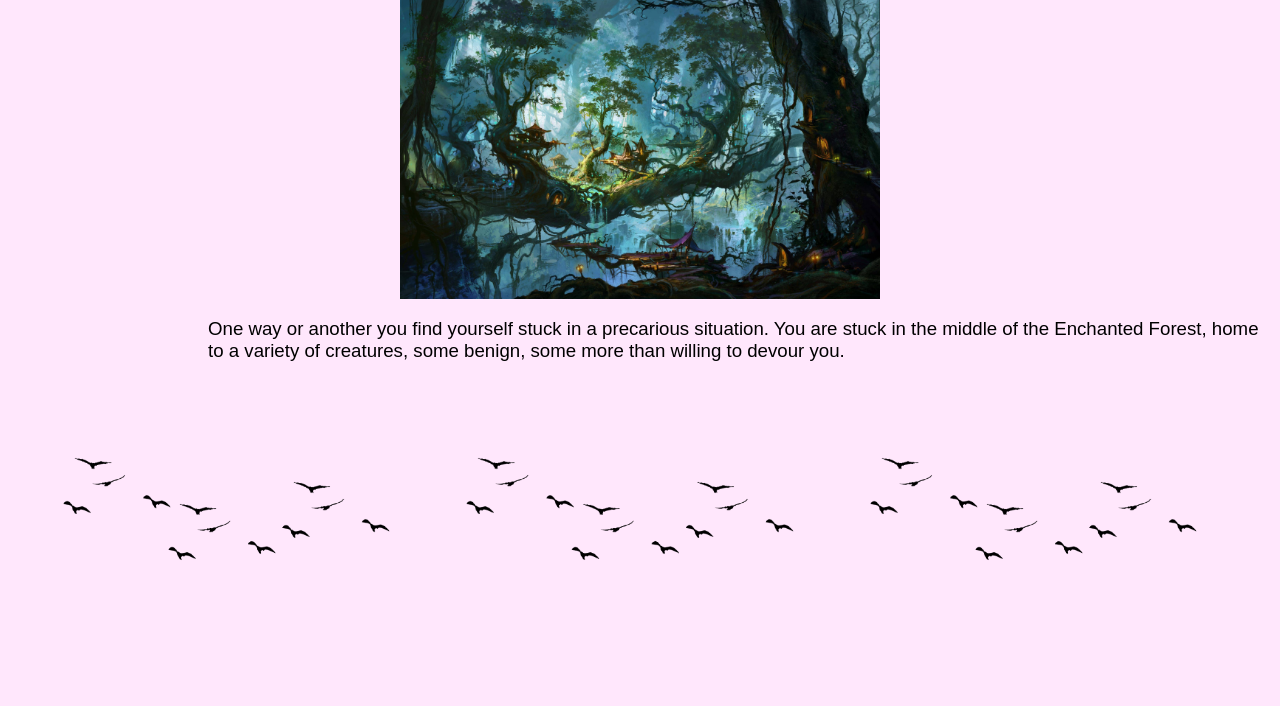
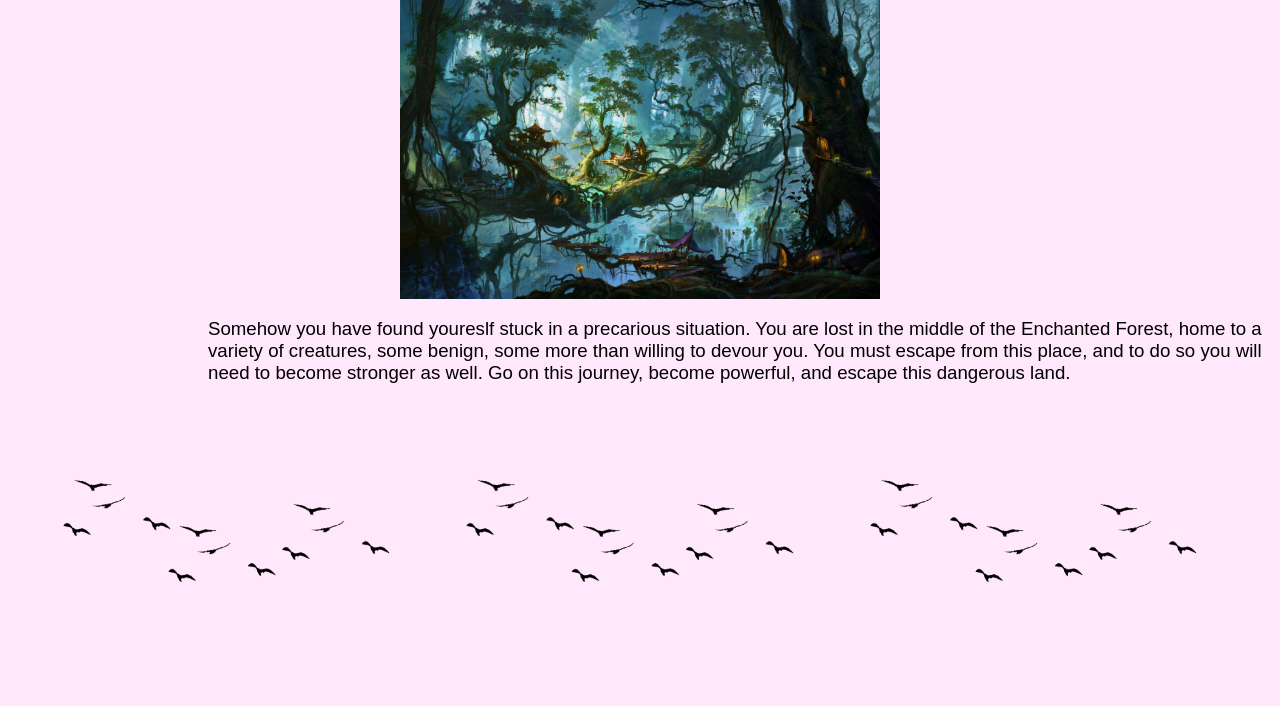
Before and after one commit to maryberrie/What-the-Flex-, a Python web app: template templates/begin.html in a window 1280 px wide. Shown: the part 401-1107 px from the top of the page. Before the commit the page ends 961 px from the top, so only its background shows below. Run offline with Jinja, Linux system fonts and the light colour scheme; the template is opened without the code that fills it, so the values that code supplies are empty; some libraries are stand-ins or nearby versions.

Commit message:
finished introduction for the game

```diff
--- a/templates/begin.html
+++ b/templates/begin.html
@@ -17,8 +17,9 @@
 
 <!-- Content -->
     <div align="center"><img src="../resources/fantasy.jpg"></div>
-    <p>One way or another you find yourself stuck in a precarious situation. You are stuck in the middle of the Enchanted Forest,
-        home to a variety of creatures, some benign, some more than willing to devour you.
+    <p>Somehow you have found youreslf stuck in a precarious situation. You are lost in the middle of the Enchanted Forest,
+        home to a variety of creatures, some benign, some more than willing to devour you. You must escape from this place, and to
+        do so you will need to become stronger as well. Go on this journey, become powerful, and escape this dangerous land.
     </p>
 
 <!-- Footer -->
```
